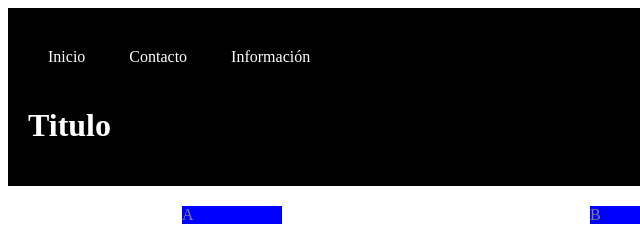
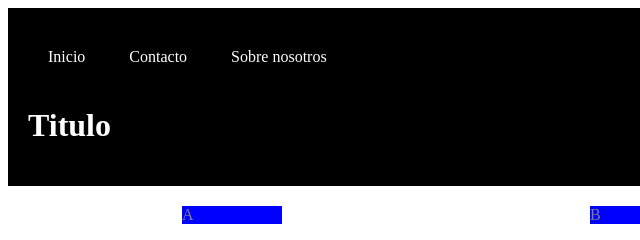
Before and after one commit to albabernal03/proyecto_sitio_web, a plain HTML site: page index.html in a window 1280 px wide. Shown: the top 240 px of the page, 0-640 px from the left. Drawn offline with Linux system fonts and the light colour scheme.

Commit message:
estructurando el header

```diff
--- a/index.html
+++ b/index.html
@@ -13,7 +13,7 @@
                 <ul>
                     <li>Inicio</li>
                     <li>Contacto</li>
-                    <li>Información</li>
+                    <li>Sobre nosotros</li>
                 </ul>
             </nav>
             <h1>Titulo</h1>
```
